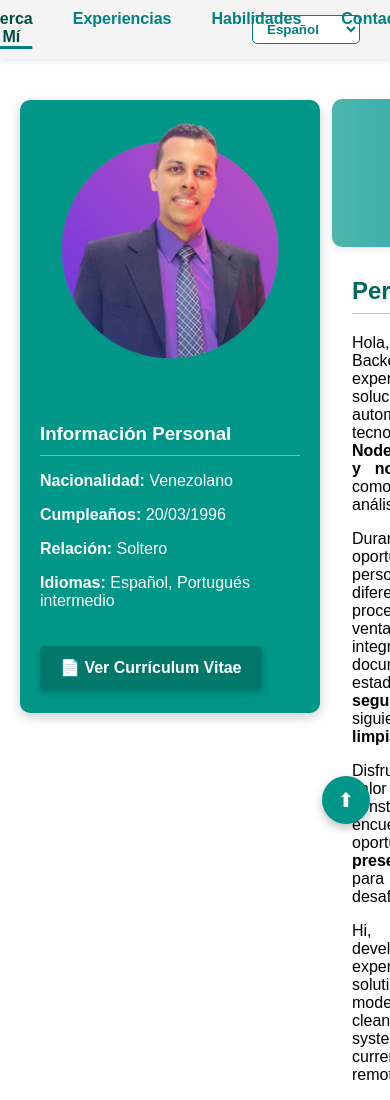
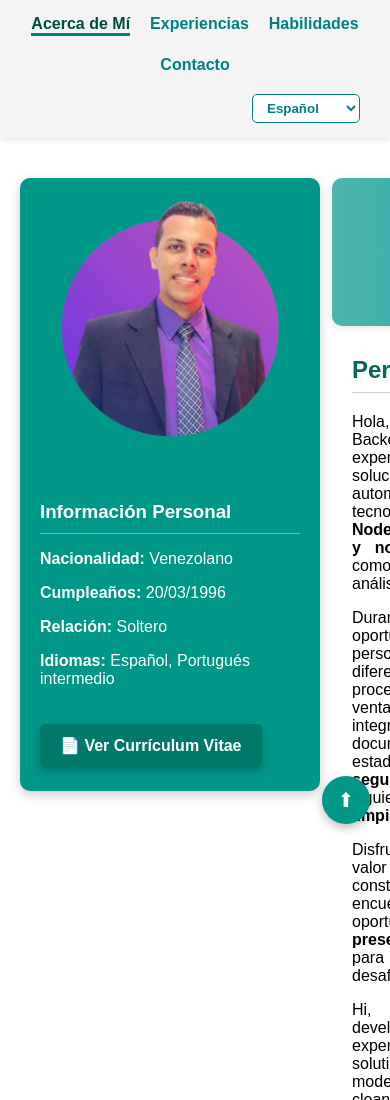
Before and after one commit to llopez594/llopez-resume, a plain HTML site: page index.html in a window 390 px wide. Shown: the top 1100 px of the page. Drawn offline with nearby package versions, Linux system fonts and the light colour scheme.

Commit message:
resposive de navbar

```diff
--- a/css/style.css
+++ b/css/style.css
@@ -487,6 +487,28 @@ nav a.active-link {
 }
 
 @media (max-width: 768px) {
+
+    .nav-content {
+        flex-direction: column;
+        align-items: center;
+    }
+
+    .nav-links {
+        position: static;
+        transform: none;
+        justify-content: center;
+        flex-wrap: wrap;
+        gap: 20px;
+        margin-bottom: 10px;
+    }
+
+    .language-selector {
+        align-self: flex-end;
+        margin-top: 10px;
+    }
+
+
+
     .timeline {
         margin-left: 0;
     }
```
Also changed, not shown: js/main.js (indentation only).
